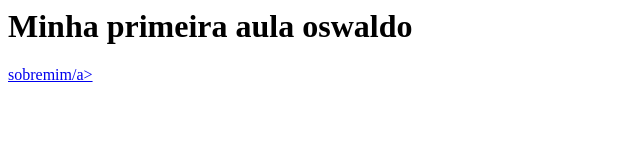
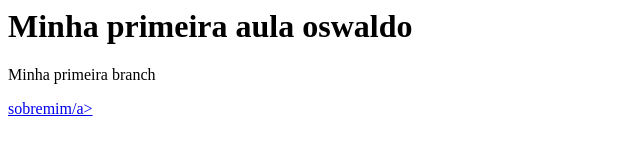
Before and after one commit to GLOnodera/repos1, a plain HTML site: page index.html in a window 1280 px wide. Shown: the whole page, without its empty margins (0-640 px from the left). Drawn offline with Linux system fonts and the light colour scheme.

Commit message:
alteração na minha branch

```diff
--- a/index.html
+++ b/index.html
@@ -1,6 +1,7 @@
 <html>
     <body>
         <h1>Minha primeira aula oswaldo</h1>
+        <p>Minha primeira branch<p>
         <a href="/sobremim.html">sobremim/a>
         </body>
 </html>
```
